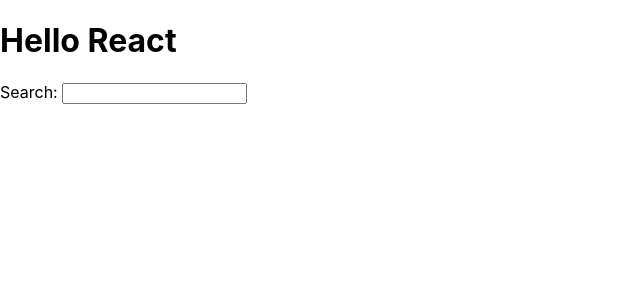
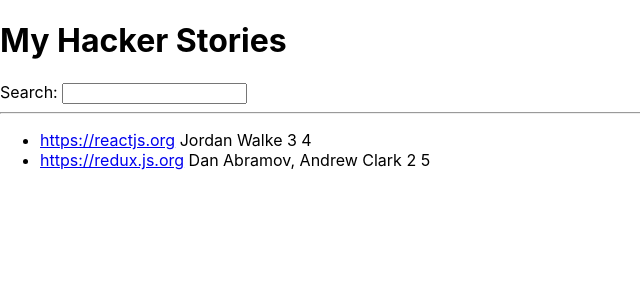
Before and after one commit to umensa/hacker-stories, a React (Create React App) app: page / in a window 1280 px wide. Shown: the top 300 px of the page, without its empty margins (0-640 px from the left). Built offline with nearby package versions, Linux system fonts and the light colour scheme.

Commit message:
Conclude Lists in React

```diff
--- a/src/App.js
+++ b/src/App.js
@@ -1,16 +1,49 @@
 import * as React from 'react';
 
-function getTitle(title) {
-  return title;
-}
+const list = [
+  {
+    title: 'React',
+    url: 'https://reactjs.org',
+    author: 'Jordan Walke',
+    num_comments: 3,
+    points: 4,
+    objectID: 0,
+  },
+  {
+    title: 'Redux',
+    url: 'https://redux.js.org',
+    author: 'Dan Abramov, Andrew Clark',
+    num_comments: 2,
+    points: 5,
+    objectID: 1,
+  },
+];
 
 function App() {
   return (
     <div>
-      <h1>Hello {getTitle('React')}</h1>
+      <h1>My Hacker Stories</h1>
 
       <label htmlFor="search">Search: </label>
       <input type="text" id="search" />
+
+      <hr />
+
+      <ul>
+        {/* render the list here */}
+        {list.map(function (item) {
+          return (
+          <li key={item.objectID}>
+            <span>
+              <a href={item.url}>{item.url}</a>
+            </span>
+            <span> {item.author}</span>
+            <span> {item.num_comments}</span>
+            <span> {item.points}</span>
+          </li>
+          );
+        })}
+      </ul>
     </div>
   );
 }
```
